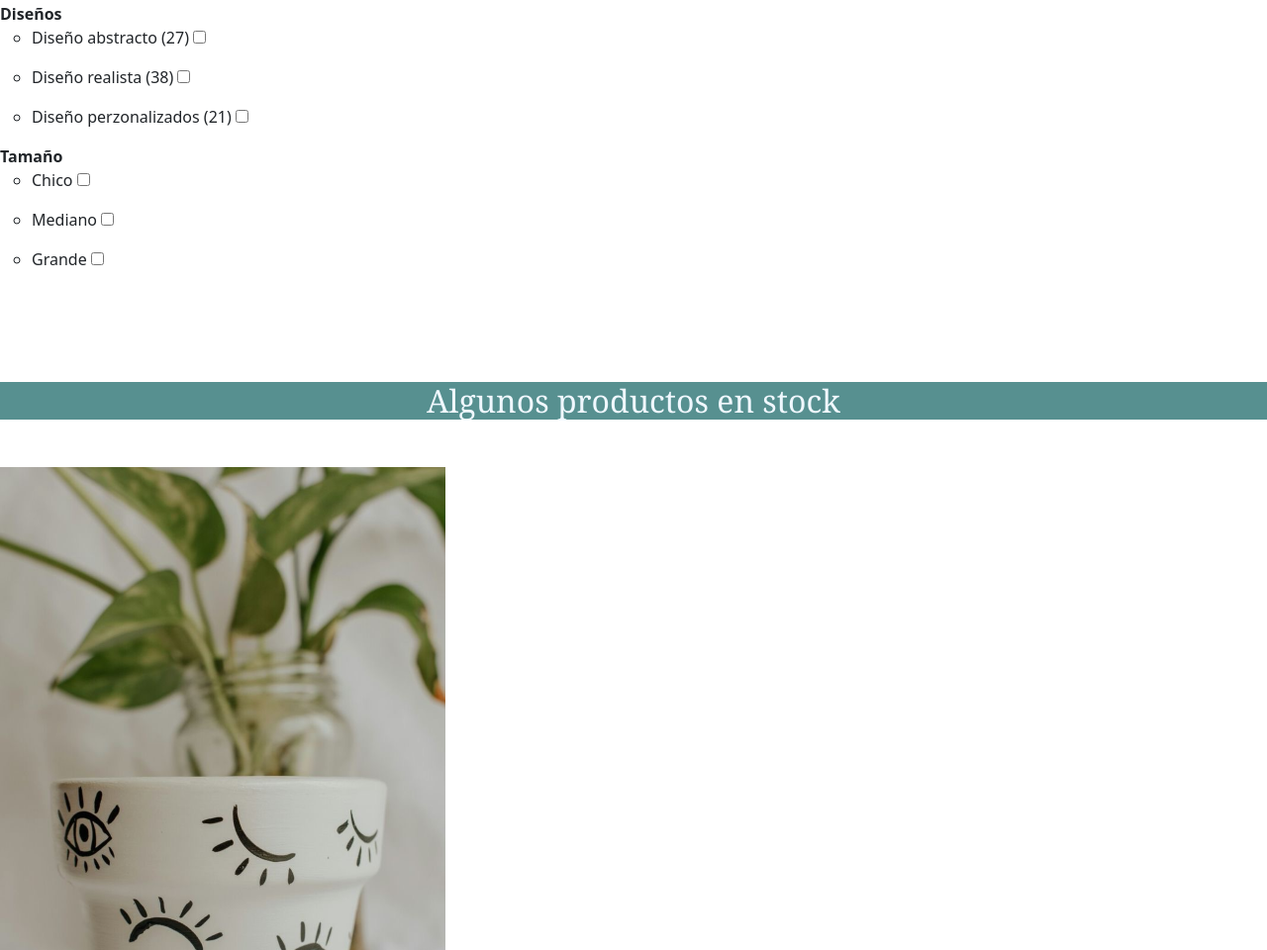
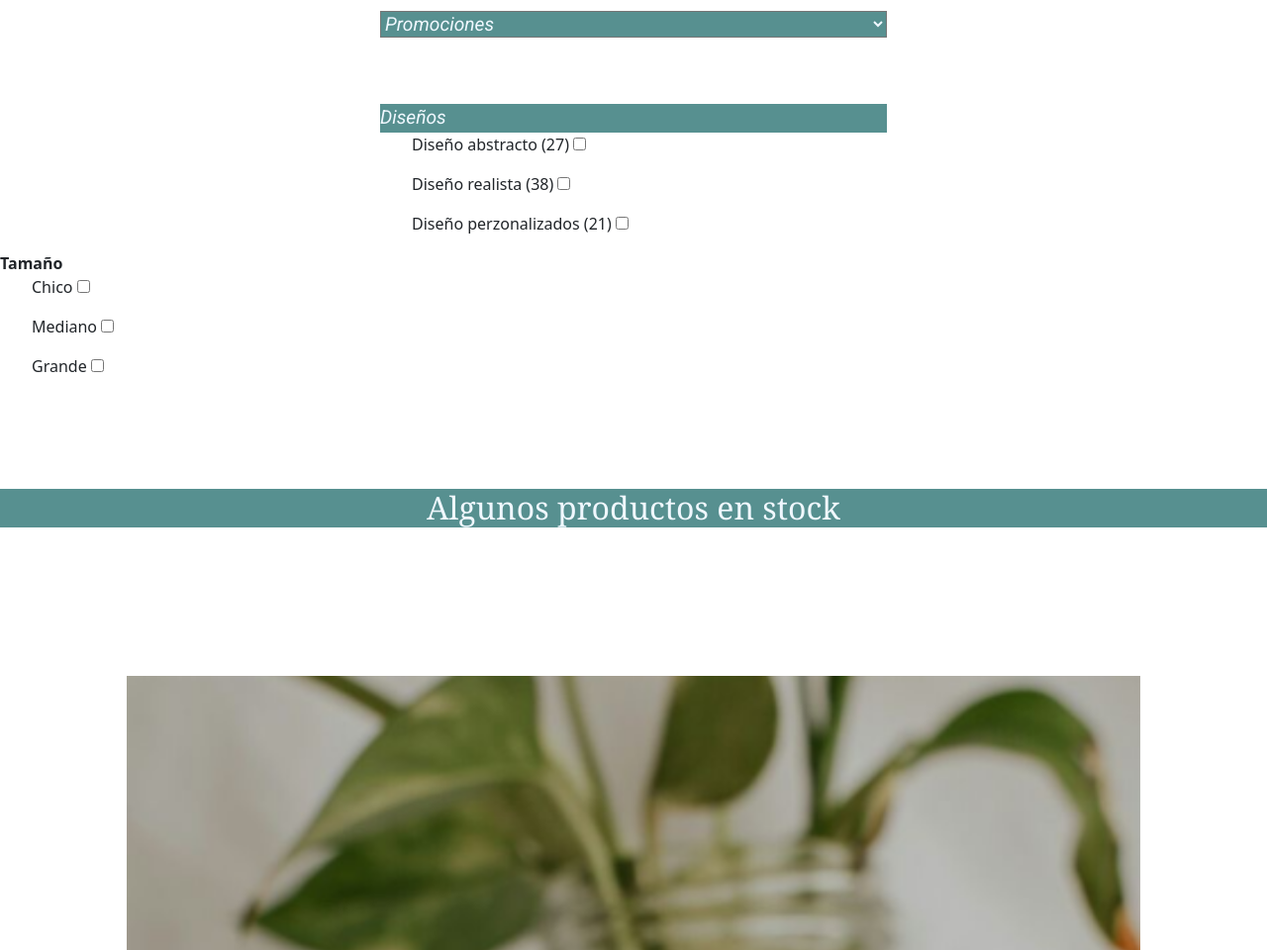
Before and after one commit to FakuStt/2da-Entrega---Facundo-Stazione, a website: page pages/catalogo.html in a window 1280 px wide. Shown: the part 292-1252 px from the top of the page at 99% size. Drawn offline with nearby package versions, Linux system fonts and the light colour scheme.

Commit message:
modificamos pagina catalogo

```diff
--- a/pages/catalogo.html
+++ b/pages/catalogo.html
@@ -127,7 +127,7 @@
     <main>
         <section>
             <ul class="nav flex-column">
-                <li class="nav-item">
+                <li class="navCatalogo">
                     <select name="Categoria" id="">
                         <option value="macetas-chicas">Promociones</option>
                         <option value="macetas-medianas">Menores a $700</option>
@@ -136,7 +136,7 @@
                     </select>
                     <a class="nav-link" aria-current="page" href="#"></a>
                 </li>
-                <li class="nav-item">
+                <li class="navCatalogo2">
                     <span>
                         <b>Diseños</b>
                     </span>
@@ -189,36 +189,36 @@
         <section>
             <h2> Algunos productos en stock</h2>
             <article>
-                <img src="../img/maceta 1.png" alt="maceta-de-barro">
-                <p> Lorem ipsum dolor sit amet, consectetur adipisicing elit. Ipsum nulla iste, ea inventore harum
+                <img class="imgCatalogo" src="../img/maceta 1.png" alt="maceta-de-barro">
+                <p class="text"> Lorem ipsum dolor sit amet, consectetur adipisicing elit. Ipsum nulla iste, ea inventore harum
                     repellat quidem quod aliquam optio sed! Ab at quo placeat impedit, sunt velit. Repudiandae,
                     itaque earum.
                 </p>
             </article>
             <article>
-                <img src="../img/maceta 2.png" alt="maceta-de-barro">
-                <p> Lorem ipsum dolor sit amet, consectetur adipisicing elit. Ipsum nulla iste, ea inventore harum
+                <img class="imgCatalogo" src="../img/maceta 2.png" alt="maceta-de-barro">
+                <p class="text" > Lorem ipsum dolor sit amet, consectetur adipisicing elit. Ipsum nulla iste, ea inventore harum
                     repellat quidem quod aliquam optio sed! Ab at quo placeat impedit, sunt velit. Repudiandae,
                     itaque earum.
                 </p>
             </article>
             <article>
-                <img src="../img/maceta 3.png" alt="maceta-de-barro">
-                <p> Lorem ipsum dolor sit amet, consectetur adipisicing elit. Ipsum nulla iste, ea inventore harum
+                <img class="imgCatalogo" src="../img/maceta 3.png" alt="maceta-de-barro">
+                <p class="text" > Lorem ipsum dolor sit amet, consectetur adipisicing elit. Ipsum nulla iste, ea inventore harum
                     repellat quidem quod aliquam optio sed! Ab at quo placeat impedit, sunt velit. Repudiandae,
                     itaque earum.
                 </p>
             </article>
             <article>
-                <img src="../img/maceta 4.png" alt="maceta-de-barro">
-                <p> Lorem ipsum dolor sit amet, consectetur adipisicing elit. Ipsum nulla iste, ea inventore harum
+                <img class="imgCatalogo" src="../img/maceta 4.png" alt="maceta-de-barro">
+                <p class="text" > Lorem ipsum dolor sit amet, consectetur adipisicing elit. Ipsum nulla iste, ea inventore harum
                     repellat quidem quod aliquam optio sed! Ab at quo placeat impedit, sunt velit. Repudiandae,
                     itaque earum.
                 </p>
             </article>
             <article>
-                <img src="../img/maceta 5.png" alt="maceta-de-barro">
-                <p> Lorem ipsum dolor sit amet, consectetur adipisicing elit. Ipsum nulla iste, ea inventore harum
+                <img class="imgCatalogo" src="../img/maceta 5.png" alt="maceta-de-barro">
+                <p class="text" > Lorem ipsum dolor sit amet, consectetur adipisicing elit. Ipsum nulla iste, ea inventore harum
                     repellat quidem quod aliquam optio sed! Ab at quo placeat impedit, sunt velit. Repudiandae,
                     itaque earum.
                 </p>
--- a/scss/_tienda.scss
+++ b/scss/_tienda.scss
@@ -77,6 +77,45 @@
     }
 }
 
+.imgCatalogo {
+    width: 80vw;
+    height: 80vw;
+    margin-top: 8vw;
+    margin-bottom: 1vw;
+    object-fit: cover;
+    margin-left: 10vw;
+}
+
+.navCatalogo {
+    margin: auto;
+    margin-top: 4vw;
+    select {
+        color: $secondaryColor;
+        background-color: $mainColor;
+        font-family: $mainFont;
+        font-weight: $txtRegular;
+        font-size: 1.2em;
+        width: 40vw;
+    }
+}
+
+.navCatalogo2 {
+    display: flex;
+    margin: auto;
+    flex-direction: column;
+    margin-top: 4vw;
+    span {
+        color: $secondaryColor;
+        background-color: $mainColor;
+        font-family: $mainFont;
+        font-weight: $txtRegular;
+        font-size: 1.2em;
+        width: 40vw;
+        align-items: center;
+    }
+}
+
+
 
 
 .textMaceta {
@@ -143,3 +182,16 @@
     height: 75vw;
     margin-left: 12.5vw;
 }
+
+section {
+    ul {
+        li {
+            ul {
+                li {
+                    list-style: none;
+
+                }
+            }
+        }
+    }
+}
```
Also changed, not shown: css/main.css.
